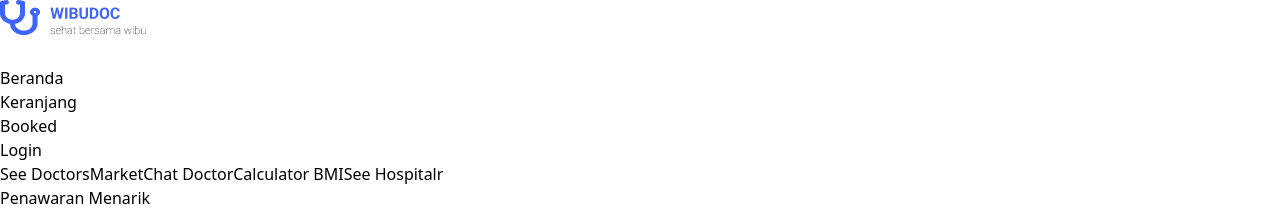
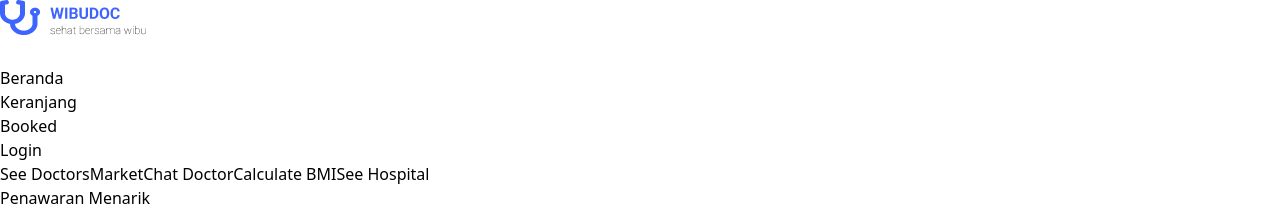
Before and after one commit to josua-stng/helo-doc, a React (Vite) app: page / in a window 1280 px wide. Shown: the top 208 px of the page. Built offline with nearby package versions, Linux system fonts and the light colour scheme.

Commit message:
create button routing for see hospital

```diff
--- a/src/option/DoctorOptions.tsx
+++ b/src/option/DoctorOptions.tsx
@@ -13,9 +13,11 @@ const DoctorOptions = () => {
       Chat Doctor
       </Link>
       <Link to='/calculator-bmi' className="m-2 p-1 drop-shadow-lg bg-slate-100 h-max-content md:h-11 hover:bg-slate-200 hover:drop-shadow-xl flex  justify-center items-center">
-      Calculator BMI
+      Calculate BMI
       </Link>
-      <button className="m-2 p-1 drop-shadow-lg bg-slate-100 h-max-content md:h-11 hover:bg-slate-200 hover:drop-shadow-xl">See Hospitalr</button>
+      <Link to='/see-hospital' className="m-2 p-1 drop-shadow-lg bg-slate-100 h-max-content md:h-11 hover:bg-slate-200 hover:drop-shadow-xl flex  justify-center items-center">
+      See Hospital
+      </Link>
     </div>
   );
 };
```
